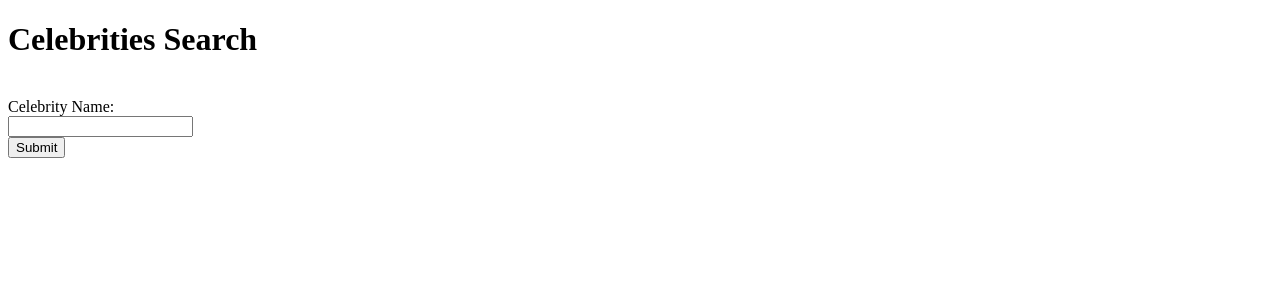
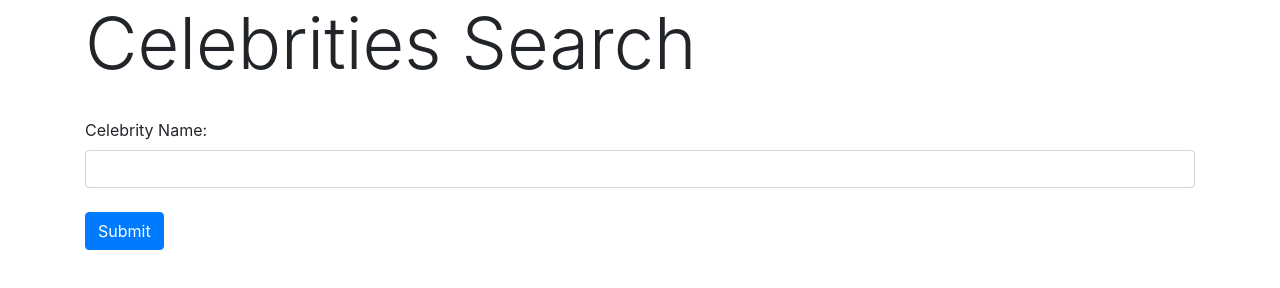
Before and after one commit to Meytalkoz/Find-Celebrities, a plain HTML site: page MicrosoftTest/index.html in a window 1280 px wide. Drawn offline with nearby package versions, Linux system fonts and the light colour scheme.

Commit message:
Added style

```diff
--- a/MicrosoftTest/index.html
+++ b/MicrosoftTest/index.html
@@ -3,12 +3,15 @@
 <head>
     <meta charset="utf-8" />
     <title>MicrosoftTest</title>
+    <link rel="stylesheet" href="https://stackpath.bootstrapcdn.com/bootstrap/4.4.1/css/bootstrap.min.css">
 </head>
 <body>
-    <div>
-        <h1> Celebrities Search </h1> <br />
+    <div class="container">
+        <h1 class="display-3"> Celebrities Search </h1> <br />
         <form>
-            <label> Celebrity Name: </label> <br />
-            <input type="text" name="celebrityName" /> <br />
-            <input type="submit" name="send" /> <br />
+            <div class="form-group">
+                <label> Celebrity Name: </label> <br />
+                <input class="form-control" type="text" name="celebrityName" /> <br />
+                <input class="btn btn-primary" type="submit" name="send" /> <br />
+            </div>
         </form>
```
Also changed, not shown: MicrosoftTest/js/index.js (+6 -4 lines), 1 other file.
